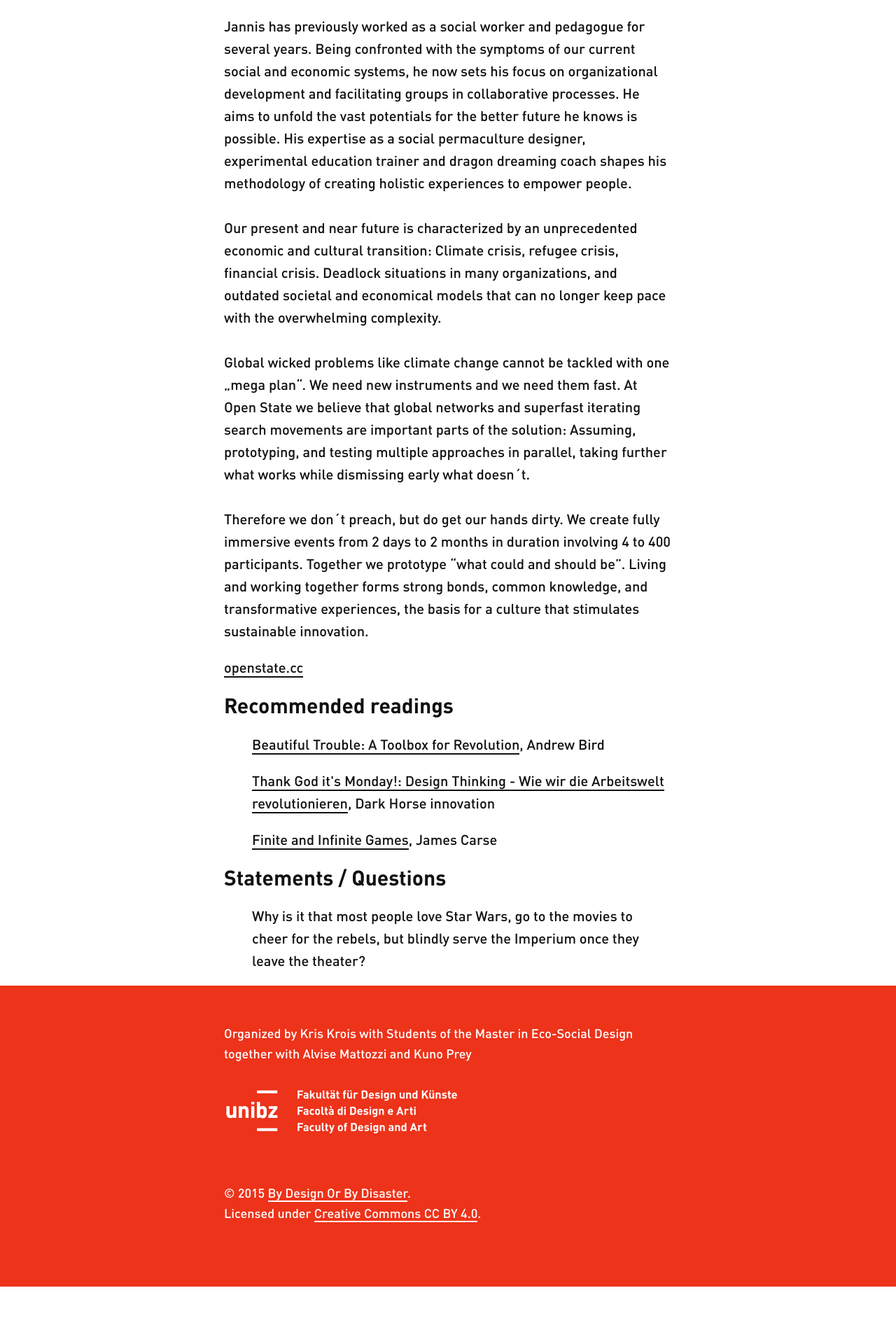
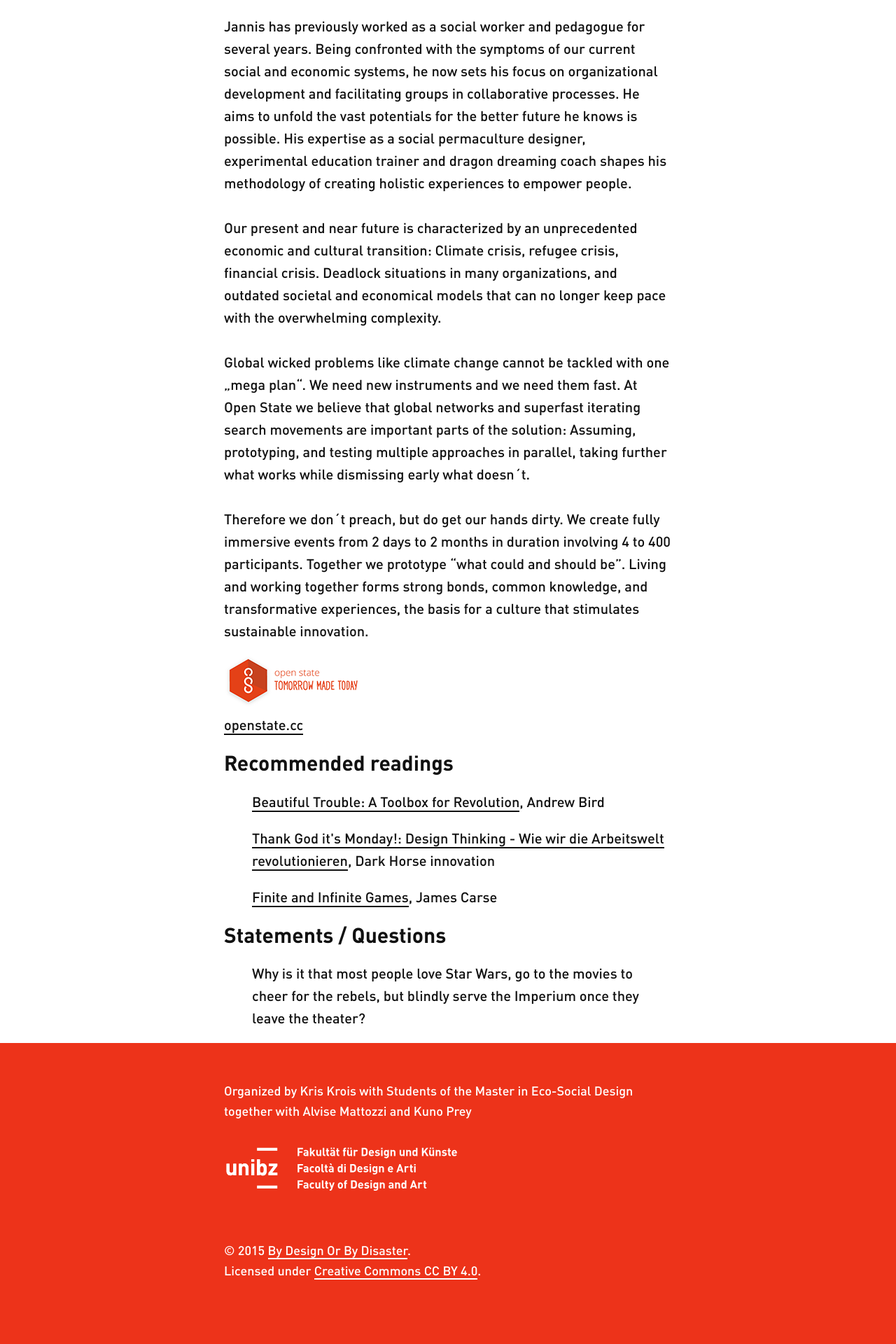
Before and after one commit to aminalhazwani/designdisaster2016.unibz.it, a Jekyll site: the page built from speakers/openstate.md, in a window 1280 px wide. Shown: the part 669-2589 px from the top of the page at 70% size. Built offline with Jekyll 4.4.1, drawn with Linux system fonts in a browser that asks for light colours; before the commit the page ends 2507 px from its top, so only the background shows below that.

Commit message:
[edit] layout

```diff
--- a/_layouts/speaker.html
+++ b/_layouts/speaker.html
@@ -7,13 +7,15 @@ layout: default
   <h3 class="section-title">{{ page.speakername }}</h3>
 
    {% if page.speakerimage %}
-
         <img src="{{ site.url }}/uploads/speakers/{{page.speakerimage}}.jpg" alt="Photo of {{ page.speakername }}">
-
     {% endif %}
 
   <p class="small">{{ page.speakeraffiliation }}</p>
   <p>{{ page.speakerbio }}</p>
+
+  {% if page.speakerlogo %}
+      <img src="{{ site.url }}/uploads/speakers/{{page.speakerlogo}}.png" alt="Logo of {{ page.speakername }}">
+  {% endif %}
 
   {% if page.speakerportfolio %}
       {% for speakerportfolio in page.speakerportfolio %}
```
